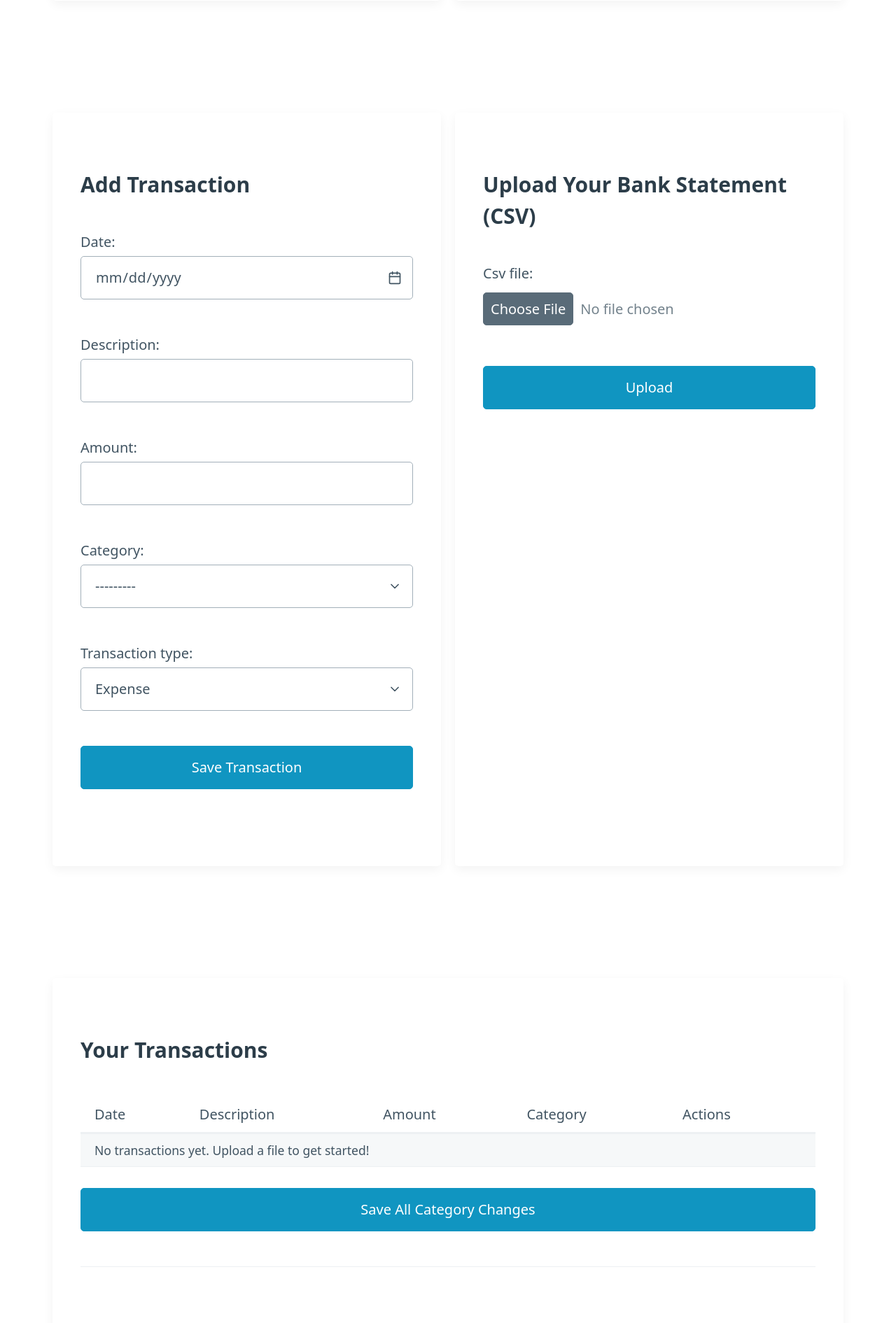
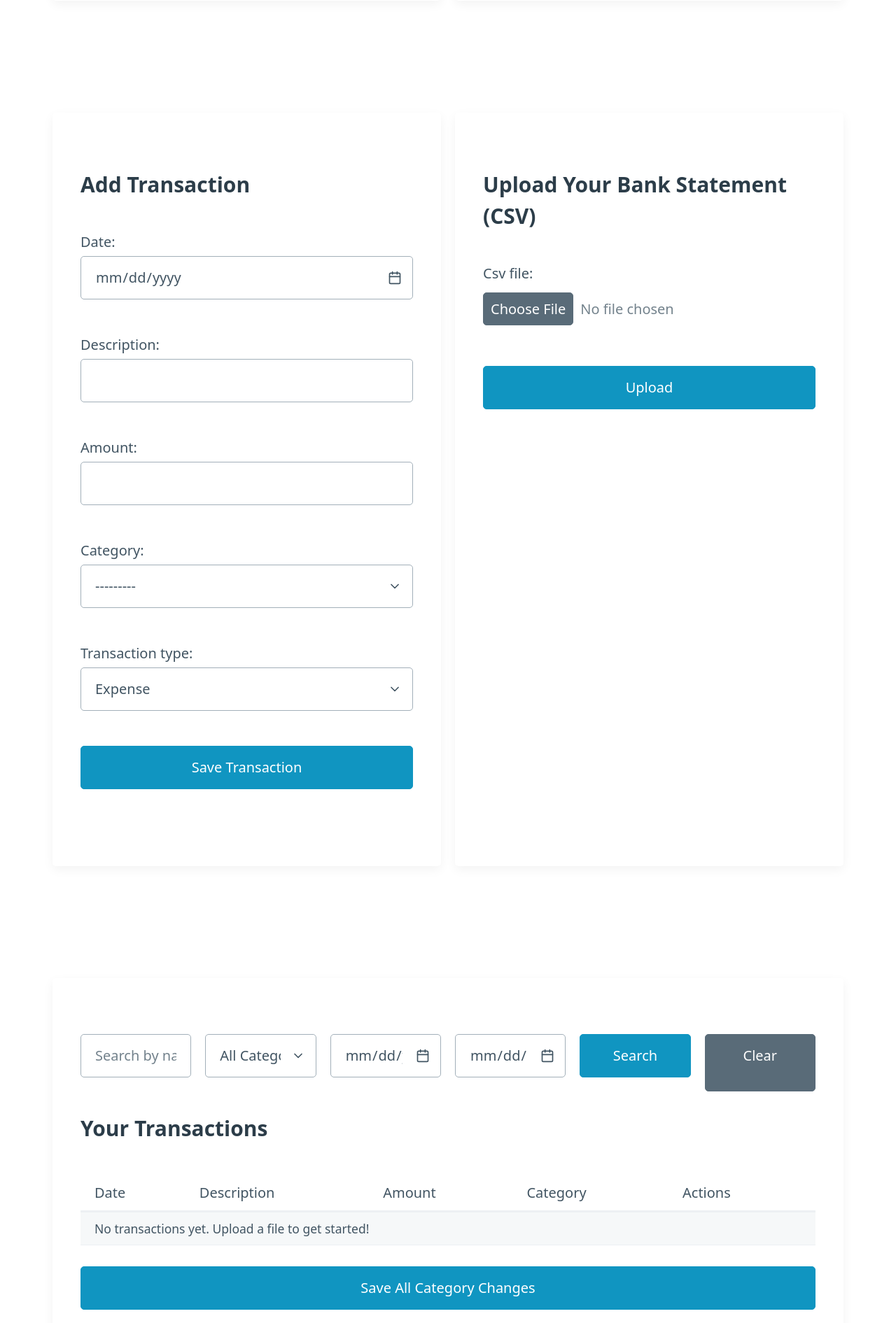
Before and after one commit to initVD/BudgetBrain, a Django app: page /dashboard/ in a window 1280 px wide. Shown: the part 1365-3256 px from the top of the page at 70% size. Before the commit the page ends 3176 px from the top, so only its background shows below. Run offline with Django 5.2, Linux system fonts and the light colour scheme; a user stored in the database is signed in; data comes from the database, SQL or seed files in the repository; both versions use the stored data as it was after the commit; data that the repository does not hold is empty.

Commit message:
add search by date option

```diff
--- a/tracker/templates/base.html
+++ b/tracker/templates/base.html
@@ -1,6 +1,7 @@
 {% load static %}
 <!doctype html>
 <html lang="en">
+
 <head>
   <meta charset="utf-8">
   <meta name="viewport" content="width=device-width, initial-scale=1">
@@ -10,6 +11,16 @@
 
   <link rel="stylesheet" href="{% static 'css/main.css' %}">
 
+  <script>
+    (function() {
+      const theme = localStorage.getItem('theme');
+      if (theme === 'dark') {
+        document.documentElement.setAttribute('data-theme', 'dark');
+      } else {
+        document.documentElement.setAttribute('data-theme', 'light');
+      }
+    })();
+  </script>
 </head>
 
 <body>
@@ -19,7 +30,31 @@
   </main>
 
   {% block scripts %}
+
+    <script>
+      document.addEventListener('DOMContentLoaded', function() {
+        const switcher = document.getElementById('theme-switcher');
+        if (!switcher) return;
+
+        const currentTheme = document.documentElement.getAttribute('data-theme');
+        if (currentTheme === 'dark') {
+          switcher.checked = true;
+        }
+
+        switcher.addEventListener('change', function() {
+          if (this.checked) {
+            document.documentElement.setAttribute('data-theme', 'dark');
+            localStorage.setItem('theme', 'dark');
+          } else {
+            document.documentElement.setAttribute('data-theme', 'light');
+            localStorage.setItem('theme', 'light');
+          }
+        });
+      });
+    </script>
+
+    <script src="https://cdn.jsdelivr.net/npm/chart.js"></script>
+
   {% endblock %}
 </body>
-
 </html>
--- a/tracker/templates/tracker/dashboard.html
+++ b/tracker/templates/tracker/dashboard.html
@@ -7,6 +7,11 @@
       <li><a href="{% url 'manage_categories' %}">Manage Categories</a></li>
     </ul>
     <ul>
+      <li title="Toggle dark/light mode">
+        <label for="theme-switcher" style="margin-bottom: 0;">
+          <input type="checkbox" id="theme-switcher" role="switch">
+        </label>
+      </li>
       <li>
         <form action="{% url 'logout' %}" method="post" style="margin: 0;">
           {% csrf_token %}
@@ -46,22 +51,22 @@
     <article>
       <hgroup>
         <h4>Total Income</h4>
-        <h3 style="color: var(--pico-color-green-500);">+${{ total_income|floatformat:2 }}</h3>
+        <h3 class="glow-green" style="color: var(--pico-color-green-500);">+${{ total_income|floatformat:2 }}</h3>
       </hgroup>
     </article>
     <article>
       <hgroup>
         <h4>Total Expenses</h4>
-        <h3 style="color: var(--pico-color-red-500);">-${{ total_expenses|floatformat:2 }}</h3>
+        <h3 class="glow-red" style="color: var(--pico-color-red-500);">-${{ total_expenses|floatformat:2 }}</h3>
       </hgroup>
     </article>
     <article>
       <hgroup>
         <h4>Net Balance</h4>
         {% if net_balance >= 0 %}
-          <h3 style="color: var(--pico-color-green-500);">${{ net_balance|floatformat:2 }}</h3>
+          <h3 class="glow-green" style="color: var(--pico-color-green-500);">${{ net_balance|floatformat:2 }}</h3>
         {% else %}
-          <h3 style="color: var(--pico-color-red-500);">-${{ net_balance|floatformat:2|slice:"1:" }}</h3>
+          <h3 class="glow-red" style="color: var(--pico-color-red-500);">-${{ net_balance|floatformat:2|slice:"1:" }}</h3>
         {% endif %}
       </hgroup>
     </article>
@@ -103,6 +108,33 @@
       </form>
     </article>
   </div> <article>
+
+    <form method="get" action="{% url 'dashboard' %}">
+      <div class="grid">
+        <input
+          type="text"
+          name="q"
+          placeholder="Search by name..."
+          value="{{ search_query }}">
+
+        <select name="category">
+          <option value="">All Categories</option>
+          {% for category in categories %}
+            <option
+              value="{{ category.id }}"
+              {% if selected_category_id == category.id|stringformat:"s" %}selected{% endif %}>
+              {{ category.name }}
+            </option>
+          {% endfor %}
+        </select>
+
+        <input type="date" name="date_from" value="{{ date_from }}">
+        <input type="date" name="date_to" value="{{ date_to }}">
+
+        <button type="submit">Search</button>
+        <a href="{% url 'dashboard' %}" role="button" class="secondary">Clear</a>
+      </div>
+    </form>
     <form action="{% url 'update_all_categories' %}" method="post">
       {% csrf_token %}
       <h3>Your Transactions</h3>
@@ -164,15 +196,17 @@
     </form> <hr>
     <a href="{% url 'delete_all_transactions' %}"
        role="button"
-       class="contrast"
+       class="contrast btn-delete-all"
        style="background-color: var(--pico-color-red-600); border-color: var(--pico-color-red-600);">
        Delete All Transactions
     </a>
   </article>
 {% endblock %}
 
+
 {% block scripts %}
-  <script src="https://cdn.jsdelivr.net/npm/chart.js"></script>
+  {{ block.super }}
+
   <script>
     document.addEventListener('DOMContentLoaded', function() {
       // --- 1. Pie Chart ---
--- a/tracker/templates/tracker/register.html
+++ b/tracker/templates/tracker/register.html
@@ -6,6 +6,12 @@
       <h2>Sign Up</h2>
       <h3>Create your private BudgetBrain account</h3>
     </hgroup>
+    <div style="text-align: right;">
+      <label for="theme-switcher">
+      <input type="checkbox" id="theme-switcher" role="switch">
+    Dark Mode
+  </label>
+</div>
 
     <form method="post" novalidate>
       {% csrf_token %}
--- a/tracker/views.py
+++ b/tracker/views.py
@@ -8,12 +8,13 @@ from django.contrib import messages
 import pandas as pd
 import io
 from datetime import datetime
+import re # We still need re for cleaning amount strings
 
 from .models import Transaction, Category
 from .forms import CSVUploadForm, CategoryForm, TransactionForm
 from .ai_engine import train_models, predict_transaction, create_pretrained_models
 
-# --- Load the Pre-Trained AI "Brain" when the server starts! ---
+# --- Load the Pre-Trained AI "Brain" ---
 print("Training pre-trained AI model from CSV... this may take a moment.")
 PRE_TRAINED_MODELS = create_pretrained_models()
 if PRE_TRAINED_MODELS:
@@ -85,85 +86,60 @@ def dashboard(request):
     # --- DUAL-FORM HANDLING ---
     if request.method == 'POST':
 
+        # --- CSV UPLOAD LOGIC ---
         if 'csv_submit' in request.POST:
             upload_form = CSVUploadForm(request.POST, request.FILES)
             manual_form = TransactionForm(user=request.user)
 
             if upload_form.is_valid():
-                csv_file = request.FILES['csv_file']
-                if not csv_file.name.endswith('.csv'):
-                    messages.error(request, 'This is not a CSV file.')
+                uploaded_file = request.FILES['csv_file']
+
+                if not uploaded_file.name.endswith('.csv'):
+                    messages.error(request, 'Invalid file type. Please upload a .csv file.')
+                    return redirect('dashboard')
+
+                models, accuracies = train_models(request.user)
+                if not models:
+                    models = PRE_TRAINED_MODELS
+                if models:
+                    messages.info(request, 'AI "Brain" is active.')
                 else:
+                    messages.info(request, 'No AI model found. Uploading as uncategorized.')
 
-                    # --- BUG #3 (FIXED): Must get models AND accuracies ---
-                    models, accuracies = train_models(request.user)
-                    if not models:
-                        models = PRE_TRAINED_MODELS
+                transactions_saved = 0
 
-                    if models:
-                        messages.info(request, 'AI "Brain" is active.')
+                try:
+                    file_data = uploaded_file.read().decode('utf-8')
+                    csv_data = io.StringIO(file_data)
+                    df = pd.read_csv(csv_data)
+
+                    if 'Transaction Description' in df.columns:
+                        desc_col, amt_col = 'Transaction Description', 'Amount ($)'
+                    elif 'Description' in df.columns:
+                        desc_col, amt_col = 'Description', 'Amount'
                     else:
-                        messages.info(request, 'No AI model found. Uploading as uncategorized.')
+                        raise KeyError("CSV must have 'Description'/'Amount' OR 'Transaction Description'/'Amount ($)' columns.")
 
-                    try:
-                        file_data = csv_file.read().decode('utf-8')
-                        csv_data = io.StringIO(file_data)
-                        df = pd.read_csv(csv_data)
+                    for index, row in df.iterrows():
+                        description = str(row[desc_col])
+                        amount_str = str(row[amt_col])
+                        try:
+                            transaction_date = pd.to_datetime(row['Date'])
+                        except KeyError:
+                            transaction_date = datetime.now().date()
 
-                        # --- Smart Column Detection ---
-                        if 'Transaction Description' in df.columns:
-                            desc_col = 'Transaction Description'
-                            amt_col = 'Amount ($)'
-                        elif 'Description' in df.columns:
-                            desc_col = 'Description'
-                            amt_col = 'Amount'
-                        else:
-                            raise KeyError("CSV must have 'Description'/'Amount' OR 'Transaction Description'/'Amount ($)' columns.")
+                        save_transaction_from_data(request.user, models, transaction_date, description, amount_str)
+                        transactions_saved += 1
 
-                        transactions_saved = 0
-                        for index, row in df.iterrows():
+                    messages.success(request, f'File uploaded! {transactions_saved} new transactions saved.')
 
-                            description = str(row[desc_col])
-                            amount = abs(pd.to_numeric(row[amt_col]))
-
-                            predicted_type = 'Expense'
-                            predicted_category_obj = None
-
-                            if models:
-                                try:
-                                    predicted_type, predicted_cat_name = predict_transaction(models, description)
-                                    if predicted_cat_name:
-                                        predicted_category_obj = Category.objects.get(user=request.user, name=predicted_cat_name)
-                                except Category.DoesNotExist:
-                                    predicted_category_obj = Category.objects.create(user=request.user, name=predicted_cat_name)
-                                except:
-                                    pass
-
-                            if predicted_type == 'Expense':
-                                amount = -amount
-
-                            # --- Handle missing 'Date' column ---
-                            try:
-                                transaction_date = pd.to_datetime(row['Date'])
-                            except KeyError:
-                                transaction_date = datetime.now().date()
-
-                            Transaction.objects.create(
-                                user=request.user,
-                                date=transaction_date,
-                                description=description,
-                                amount=amount,
-                                category=predicted_category_obj
-                            )
-                            transactions_saved += 1
-
-                        messages.success(request, f'File uploaded! {transactions_saved} new transactions saved.')
-                    except KeyError as e:
-                        messages.error(request, f"Column error: {e}")
-                    except Exception as e:
-                        messages.error(request, f'Error processing file: {e}')
+                except KeyError as e:
+                    messages.error(request, f"Column error: {e}")
+                except Exception as e:
+                    messages.error(request, f'Error processing file: {e}')
                 return redirect('dashboard')
 
+        # --- MANUAL SUBMIT LOGIC ---
         elif 'manual_submit' in request.POST:
             manual_form = TransactionForm(request.POST, user=request.user)
             upload_form = CSVUploadForm()
@@ -188,9 +164,32 @@ def dashboard(request):
         manual_form = TransactionForm(user=request.user)
     # --- END DUAL-FORM HANDLING ---
 
+
+    # --- Search & Filter Logic (NOW WITH DATES) ---
+    query = request.GET.get('q')
+    category_id = request.GET.get('category')
+    date_from = request.GET.get('date_from') # <-- NEW
+    date_to = request.GET.get('date_to')     # <-- NEW
+
+    all_transactions = Transaction.objects.filter(user=request.user)
+
+    if query:
+        all_transactions = all_transactions.filter(description__icontains=query)
+
+    if category_id:
+        all_transactions = all_transactions.filter(category_id=category_id)
+
+    if date_from:
+        all_transactions = all_transactions.filter(date__gte=date_from) # <-- NEW (gte = greater than or equal)
+
+    if date_to:
+        all_transactions = all_transactions.filter(date__lte=date_to) # <-- NEW (lte = less than or equal)
+
+    all_transactions = all_transactions.order_by('-date')
+    # --- END Search & Filter Logic ---
+
+
     # --- Context (to send data to template) ---
-    all_transactions = Transaction.objects.filter(user=request.user).order_by('-date')
-
     total_income = all_transactions.filter(amount__gt=0).aggregate(Sum('amount'))['amount__sum'] or 0
     total_expenses = all_transactions.filter(amount__lt=0).aggregate(Sum('amount'))['amount__sum'] or 0
     net_balance = total_income + total_expenses
@@ -206,10 +205,56 @@ def dashboard(request):
         'total_income': total_income,
         'total_expenses': abs(total_expenses),
         'net_balance': net_balance,
+
+        'search_query': query or '',
+        'selected_category_id': category_id or '',
+        'date_from': date_from or '', # <-- NEW
+        'date_to': date_to or '',     # <-- NEW
     }
     return render(request, 'tracker/dashboard.html', context)
 
-# --- Category & Transaction Management Views ---
+# --- HELPER FUNCTION (No changes) ---
+def save_transaction_from_data(user, models, date, description, amount_str):
+    """
+    A helper function to process and save a transaction from
+    a CSV file.
+    """
+    amount_str_clean = re.sub(r'[$,()]', '', amount_str)
+    amount = abs(pd.to_numeric(amount_str_clean))
+
+    predicted_type = 'Expense'
+    predicted_category_obj = None
+
+    if '(' in amount_str or '-' in amount_str:
+        predicted_type = 'Expense'
+    elif '+' in amount_str:
+         predicted_type = 'Income'
+
+
+    if models:
+        try:
+            ai_type, predicted_cat_name = predict_transaction(models, description)
+            predicted_type = ai_type
+
+            if predicted_cat_name:
+                predicted_category_obj = Category.objects.get(user=user, name=predicted_cat_name)
+        except Category.DoesNotExist:
+            predicted_category_obj = Category.objects.create(user=user, name=predicted_cat_name)
+        except:
+            pass
+
+    if predicted_type == 'Expense':
+        amount = -amount
+
+    Transaction.objects.create(
+        user=user,
+        date=date,
+        description=description,
+        amount=amount,
+        category=predicted_category_obj
+    )
+
+# --- OTHER VIEWS (No changes) ---
 @login_required
 def manage_categories(request):
     if request.method == 'POST':
@@ -250,8 +295,6 @@ def update_all_categories(request):
                 except Exception as e:
                     messages.error(request, f"Could not update transaction {transaction_id}: {e}")
         messages.success(request, 'All changes saved!')
-
-        # --- Retrain and report accuracy ---
         try:
             models, accuracies = train_models(request.user)
             if models:
@@ -262,7 +305,6 @@ def update_all_categories(request):
                 messages.warning(request, 'AI could not be retrained (not enough data).')
         except:
             messages.warning(request, 'AI could not be retrained.')
-
     return redirect('dashboard')
 
 @login_required
@@ -306,13 +348,9 @@ def edit_transaction(request, pk):
 
 @login_required
 def retrain_ai(request):
-    """
-    Manually triggers the AI to retrain and reports its accuracy.
-    """
     if request.method == 'POST':
         try:
             models, accuracies = train_models(request.user)
-
             if models:
                 type_acc_str = f"{accuracies['type_accuracy'] * 100:.0f}%"
                 cat_acc_str = f"{accuracies['cat_accuracy'] * 100:.0f}%"
@@ -321,7 +359,6 @@ def retrain_ai(request):
                 messages.warning(request, 'Not enough data to train the AI. Categorize at least 5 transactions first.')
         except Exception as e:
             messages.error(request, f'An error occurred during retraining: {e}')
-
     return redirect('manage_categories')
 
 # --- Chart Data Views (JSON) ---
```
Also changed, not shown: test3.csv (+16 -5 lines), tracker/templates/registration/login.html (+10 -1 lines), db.sqlite3, tracker/ai_engine.py (line endings or trailing spaces).
